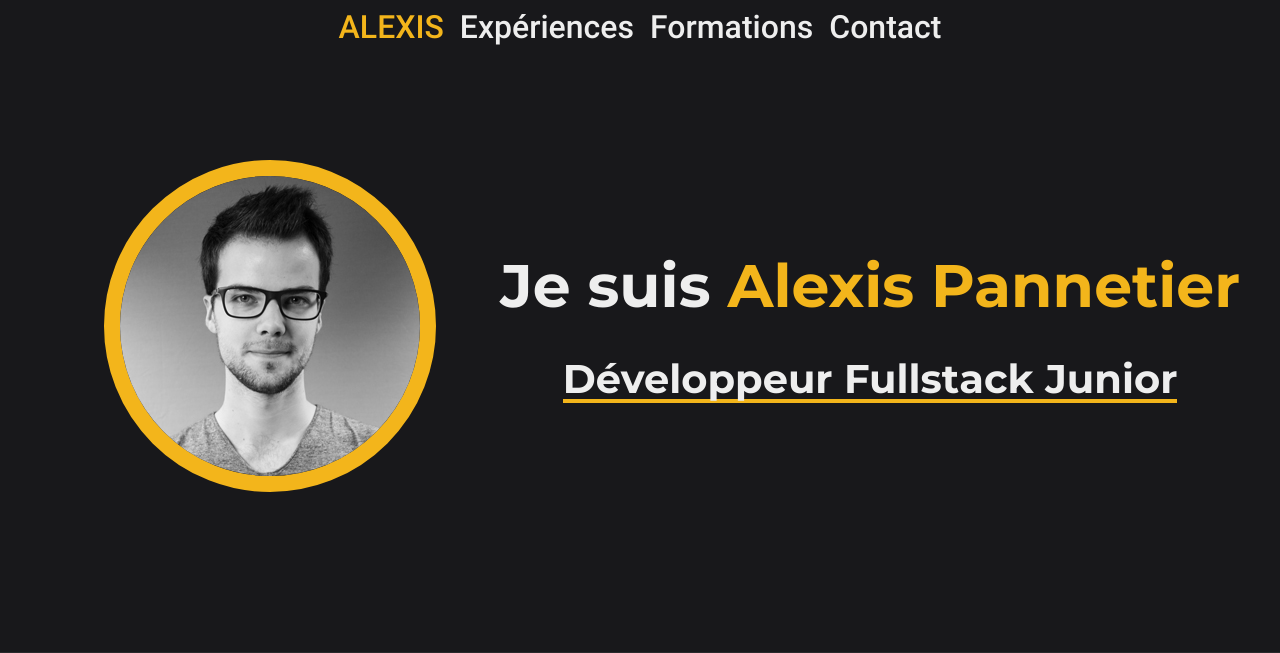
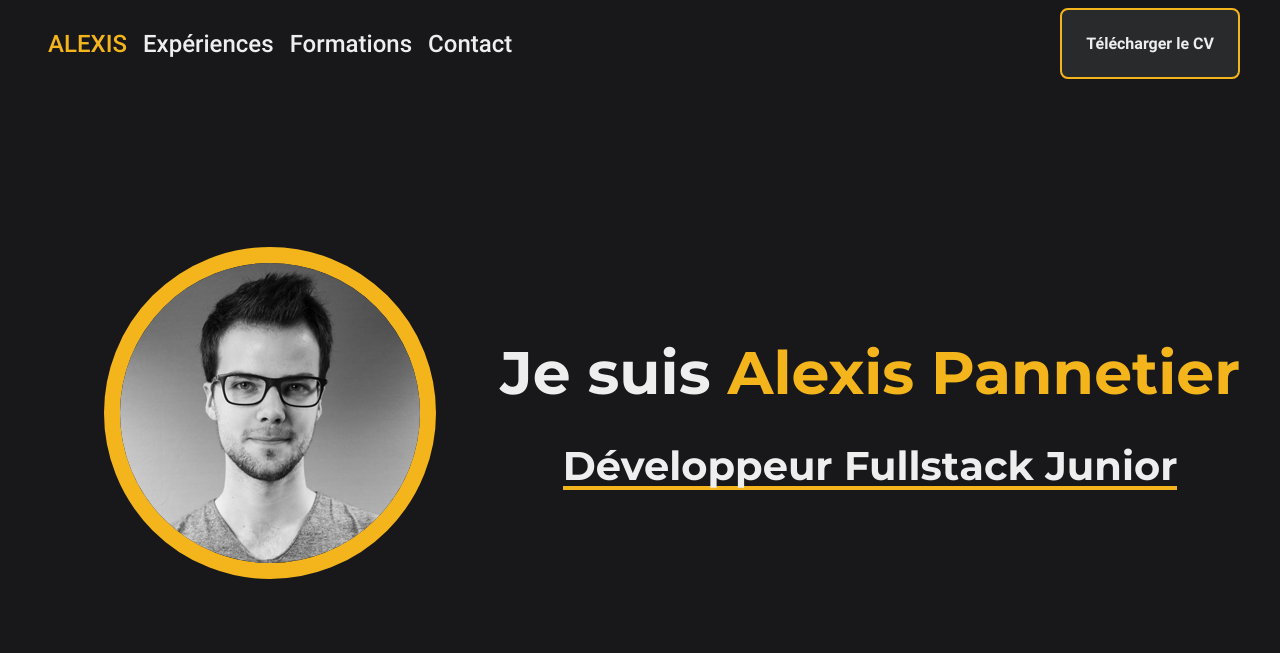
Before and after one commit to Alexis-Pannetier/resume, a PHP site: page / in a window 1280 px wide. Shown: the top 653 px of the page. Run offline with PHP 8.4, Linux system fonts and the light colour scheme.

Commit message:
💄 CV download + style update

```diff
--- a/index.html
+++ b/index.html
@@ -34,11 +34,13 @@
     <link rel="stylesheet" type="text/css" href="style.css" media="screen" />
     <link rel="shortcut icon" href="favicon.ico" />
     <link rel="stylesheet" href="style.css" />
+
   </head>
 
   <body>
-    <header class="d-flex justify-center">
-        <nav class="d-flex justify-space-around">
+    <header>
+        <div class="d-flex justify-space-between page-content">
+            <nav class="d-flex align-center">
                 <ul class="d-flex">
                     <li><a class="primary uppercase" href="#hero">Alexis</a></li>
                     <li><a href="#experiences">Expériences</a></li>
@@ -46,6 +48,8 @@
                     <li><a href="#contact">Contact</a></li>
                 </ul>
             </nav>
+            <a class="btn" target="_blank" href="/download/cv.pdf" download>Télécharger le CV</a>
+        </div>
     </header>
 
     <main>
@@ -163,10 +167,12 @@
             <div class="page-content align-center align-middle flex-col" >
                 <h2 class="title" data-value="Contact">Contact</h2>
 
-                <div class="d-flex justify-space-around flex-row w-100">
-                    <a class="btn" target="_blank" href="https://www.linkedin.com/in/alexis-pannetier">Linkedin</a>
-                    <a class="btn" target="_blank" href="https://github.com/alexis-pannetier">Github</a>
+                <div class="d-flex justify-space-around flex-wrap flex-row w-100">
+                    <a class="btn my-2 m-auto" target="_blank" href="https://www.linkedin.com/in/alexis-pannetier">Linkedin</a>
+                    <a class="btn my-2 m-auto" target="_blank" href="https://github.com/alexis-pannetier">Github</a>
                 </div>
+
+                <a class="btn my-2 m-auto" href="mailto:alexis.pannetier@hotmail.fr">Envoyer un Email</a>
 
             </div>
         </section>
--- a/style.css
+++ b/style.css
@@ -98,6 +98,7 @@ h4 {
   }
 }
 
+/* NAV */
 nav ul {
   margin: 0;
   padding: 0;
@@ -122,27 +123,29 @@ nav a {
   background-color: var(--primary);
 }
 
-/* LAYOUT */
+/* HEADER */
 header {
-  z-index: 10;
-  position: fixed;
-  padding: 0.5rem 0;
-  width: 100%;
+  display: none;
+  z-index: 100;
+  top: 0;
+  position: sticky;
+  padding: 0.5rem 0.5rem;
+  justify-content: center;
   background-color: var(--dark);
 }
 
 header * {
-  font-size: 2rem;
-}
-
-header {
-  display: none !important;
+  font-size: 1.5rem;
 }
 
 @media screen and (min-width: 700px) {
   header {
     display: flex !important;
   }
+}
+
+header .btn {
+  background-color: var(--secondary);
 }
 
 header li {
@@ -153,7 +156,7 @@ header li:before {
   content: "";
   position: absolute;
   width: 100%;
-  height: 2px;
+  height: 1px;
   bottom: 0;
   left: 0;
   background-color: var(--primary);
@@ -167,11 +170,7 @@ header li:hover:before {
   transform: scaleX(1);
 }
 
-nav {
-  width: 100%;
-  max-width: var(--width);
-}
-
+/* PAGE */
 .page {
   overflow: hidden;
   min-width: 250px;
@@ -203,6 +202,7 @@ section.page:nth-child(even) {
   width: 100%;
 }
 
+/* HERO */
 #hero {
   padding: 5rem 0;
 }
@@ -223,6 +223,7 @@ section.page:nth-child(even) {
   }
 }
 
+/* LAYOUT */
 .text-start {
   text-align: start;
 }
@@ -231,8 +232,16 @@ section.page:nth-child(even) {
   margin-right: auto;
 }
 
+.m-auto {
+  margin: auto;
+}
+
 .m-0 {
   margin: 0;
+}
+
+.my-2 {
+  margin: 2rem 0;
 }
 
 .vh-50 {
@@ -250,6 +259,10 @@ section.page:nth-child(even) {
 
 .d-flex {
   display: flex;
+}
+
+.flex-wrap {
+  flex-wrap: wrap;
 }
 
 .align-center {
@@ -284,7 +297,11 @@ section.page:nth-child(even) {
   flex-direction: column;
 }
 
-/* SPECIFIC */
+.uppercase {
+  text-transform: uppercase;
+}
+
+/* AVATAR */
 .avatar {
   z-index: 1;
   align-self: center;
@@ -317,6 +334,7 @@ section.page:nth-child(even) {
   box-shadow: 0 0 1rem 0.5rem var(--primary);
 }
 
+/* TITLE */
 .title {
   position: relative;
   z-index: 1;
@@ -368,6 +386,7 @@ section.page:nth-child(even) .title::before {
   color: var(--primary) !important;
 }
 
+/* BOX */
 .box {
   padding: 4rem;
   background-image: linear-gradient(var(--primary), var(--primary)),
@@ -384,10 +403,7 @@ section.page:nth-child(even) .title::before {
   background-position: left top, left top, right bottom, right bottom;
 }
 
-.uppercase {
-  text-transform: uppercase;
-}
-
+/* UNDERLINE */
 .underline {
   background: linear-gradient(
     310.75deg,
@@ -407,6 +423,7 @@ section.page:nth-child(even) .title::before {
   background-size: 100% 94%;
 }
 
+/* CARD */
 .card {
   padding: 0.5rem;
   border-radius: 0.25rem;
@@ -438,7 +455,9 @@ section.page:nth-child(even) .card {
   background-color: var(--dark);
 }
 
+/* BUTTON */
 a.btn {
+  font-size: 1rem;
   font-weight: bold;
   z-index: 1;
   text-decoration: none;
@@ -446,6 +465,14 @@ a.btn {
   border-radius: 0.5rem;
   border: solid 2px var(--primary);
   transition: background-color 0.5s, color 0.5s;
+}
+
+section:nth-child(odd) .btn {
+  background-color: var(--secondary);
+}
+
+section:nth-child(even) .btn {
+  background-color: var(--dark);
 }
 
 a.btn:hover {
@@ -466,7 +493,6 @@ a.btn:hover {
 }
 
 /* ANIMATIONS */
-
 @keyframes letter-spacing {
   0% {
     letter-spacing: 0;
```
Also changed, not shown: 1 other file. Lines whose indentation alone changed are shown as unchanged.
